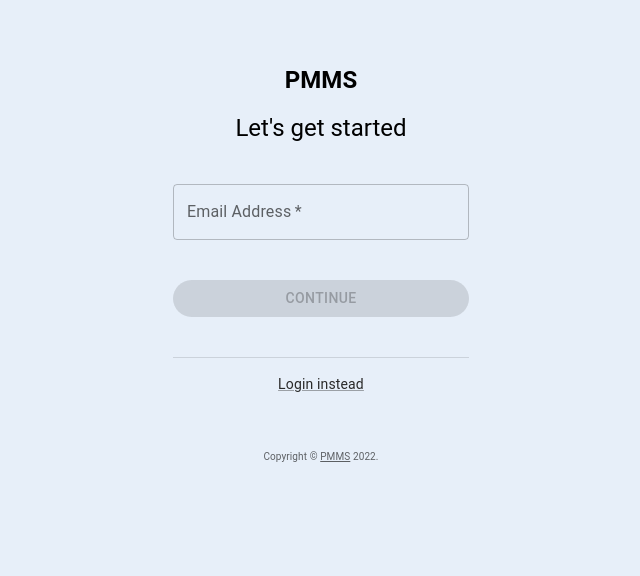
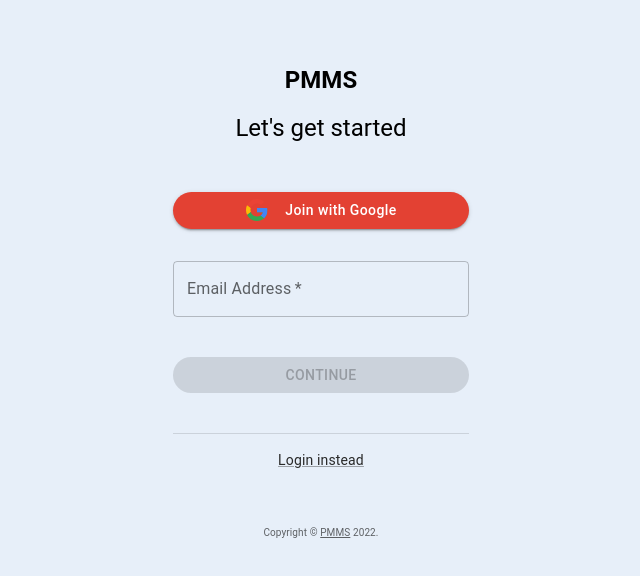
Before and after one commit to gorillagh/pmms, a React (Create React App) app: page /signup in a window 1280 px wide. Shown: the top 576 px of the page, without its empty margins (319-959 px from the left). Built offline with nearby package versions, Linux system fonts and the light colour scheme; no server answers.

Commit message:
Add google signin to signup page

```diff
--- a/src/pages/auth/Signup.js
+++ b/src/pages/auth/Signup.js
@@ -1,7 +1,12 @@
 import React, { useState, useEffect } from "react";
 import { auth } from "../../firebase";
-import { sendSignInLinkToEmail } from "firebase/auth";
-import { useSelector } from "react-redux";
+import {
+  sendSignInLinkToEmail,
+  GoogleAuthProvider,
+  signInWithPopup,
+} from "firebase/auth";
+
+import { useSelector, useDispatch } from "react-redux";
 import { useNavigate } from "react-router-dom";
 import { toast } from "react-toastify";
 
@@ -14,10 +19,17 @@ import Box from "@mui/material/Box";
 import Typography from "@mui/material/Typography";
 import Container from "@mui/material/Container";
 import Divider from "@mui/material/Divider";
+import Icon from "@mui/material/Icon";
 import InputAdornment from "@mui/material/InputAdornment";
 import NonstickyFooter from "../../components/Footers/NonstickyFooter";
-import { checkEmailAvailability } from "../../serverFunctions/auth";
+import {
+  checkEmailAvailability,
+  googleLogin,
+} from "../../serverFunctions/auth";
 import LoadingBackdrop from "../../components/PopUps/LoadingBackdrop";
+import googleSignInIcon from "../../images/googleSignin.svg";
+
+const provider = new GoogleAuthProvider();
 
 const Signup = () => {
   // const [firstName, setFirstName] = useState("");
@@ -33,6 +45,7 @@ const Signup = () => {
   const navigate = useNavigate();
 
   const { user } = useSelector((state) => ({ ...state }));
+  const dispatch = useDispatch();
 
   const roleBasedRedirect = (user) => {
     if (user.role === "admin") {
@@ -45,6 +58,52 @@ const Signup = () => {
   useEffect(() => {
     if (user && user.token) roleBasedRedirect(user);
   });
+
+  const googleSignIn = async () => {
+    try {
+      setLoading(true);
+
+      // await signInWithRedirect(auth, provider);
+      // const result = await getRedirectResult(auth);
+      const result = await signInWithPopup(auth, provider);
+      const credential = GoogleAuthProvider.credentialFromResult(result);
+      const token = credential.accessToken;
+      const { user } = result;
+      const idTokenResult = await user.getIdTokenResult();
+
+      googleLogin(idTokenResult.token)
+        .then((res) => {
+          dispatch({
+            type: "LOGGED_IN_USER",
+            payload: {
+              email: res.data.email,
+              role: res.data.role,
+              name: res.data.name,
+              token: idTokenResult.token,
+              phoneNumber: res.data.phoneNumber ? res.data.phoneNumber : "",
+              _id: res.data._id,
+            },
+          });
+          toast.success(
+            `Welcome ${res.data.name.slice(0, res.data.name.indexOf(" "))}`
+          );
+          roleBasedRedirect(res.data);
+          setLoading(false);
+        })
+        .catch((error) => {
+          console.log(error);
+        });
+    } catch (error) {
+      if (error.message === "Firebase: Error (auth/popup-closed-by-user).") {
+        toast.error("Google sign in cancelled!");
+        setLoading(false);
+        return;
+      }
+      console.log(error.message);
+      toast.error(error.message);
+      setLoading(false);
+    }
+  };
 
   const handleSubmit = async (e) => {
     e.preventDefault();
@@ -147,6 +206,30 @@ const Signup = () => {
             onSubmit={handleSubmit}
             sx={{ mt: 3 }}
           >
+            <Button
+              onClick={googleSignIn}
+              fullWidth
+              variant="contained"
+              sx={{
+                mt: 3,
+
+                borderRadius: 6,
+                mb: 2,
+                bgcolor: "#E34133",
+                textTransform: "none",
+                "&:hover": {
+                  bgcolor: "#E34133",
+                  boxShadow: "0 4px 30px rgba(0, 0, 0, 0.3)",
+                },
+              }}
+            >
+              <Icon sx={{ mr: 2 }}>
+                {" "}
+                <img src={googleSignInIcon} />{" "}
+              </Icon>
+              {/* <GoogleIcon sx={{ mr: 2, cursor: "pointer" }} /> */}
+              Join with Google
+            </Button>
             <Grid container spacing={2}>
               <Grid item xs={12} sm={6}>
                 {/* <TextField
```
